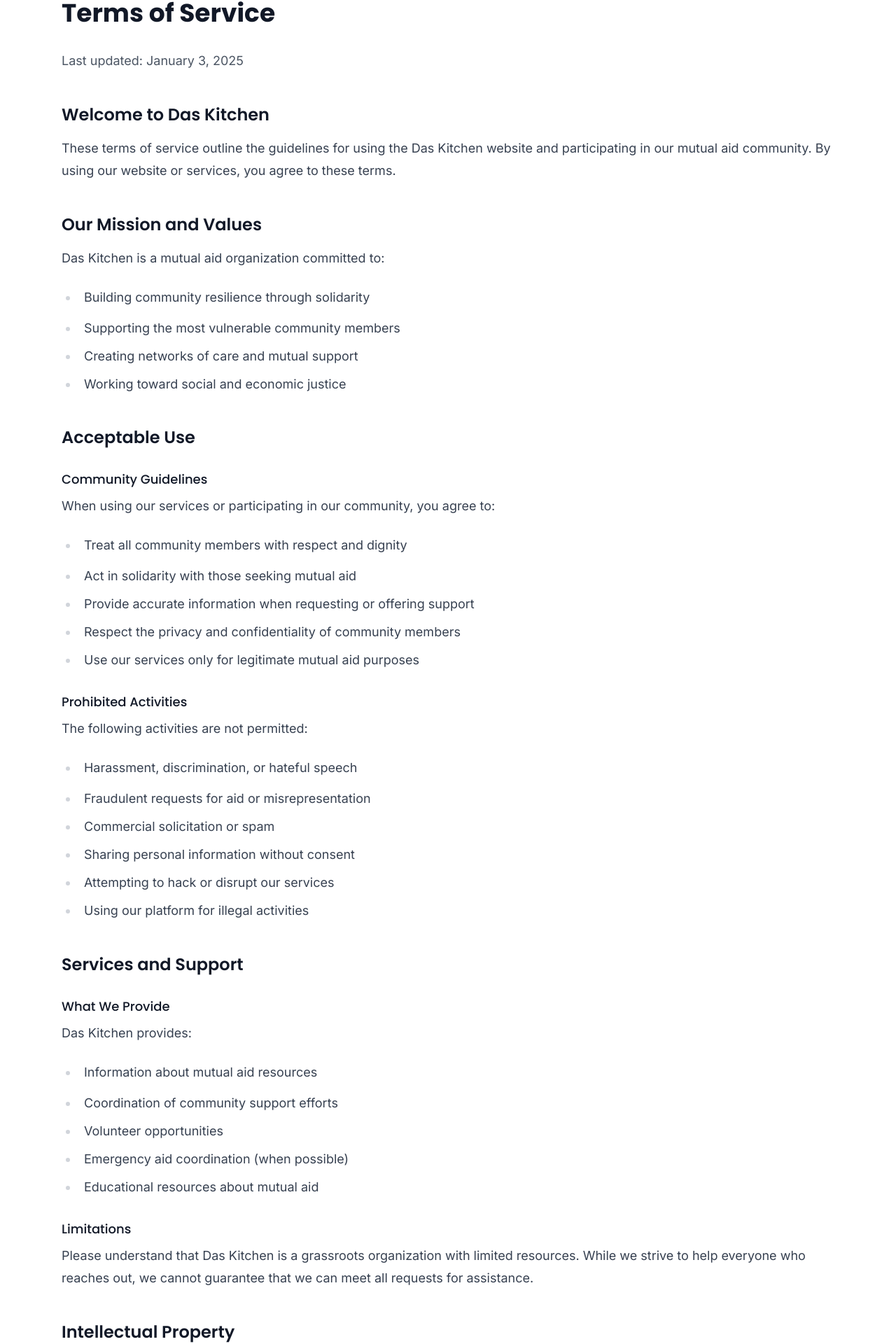
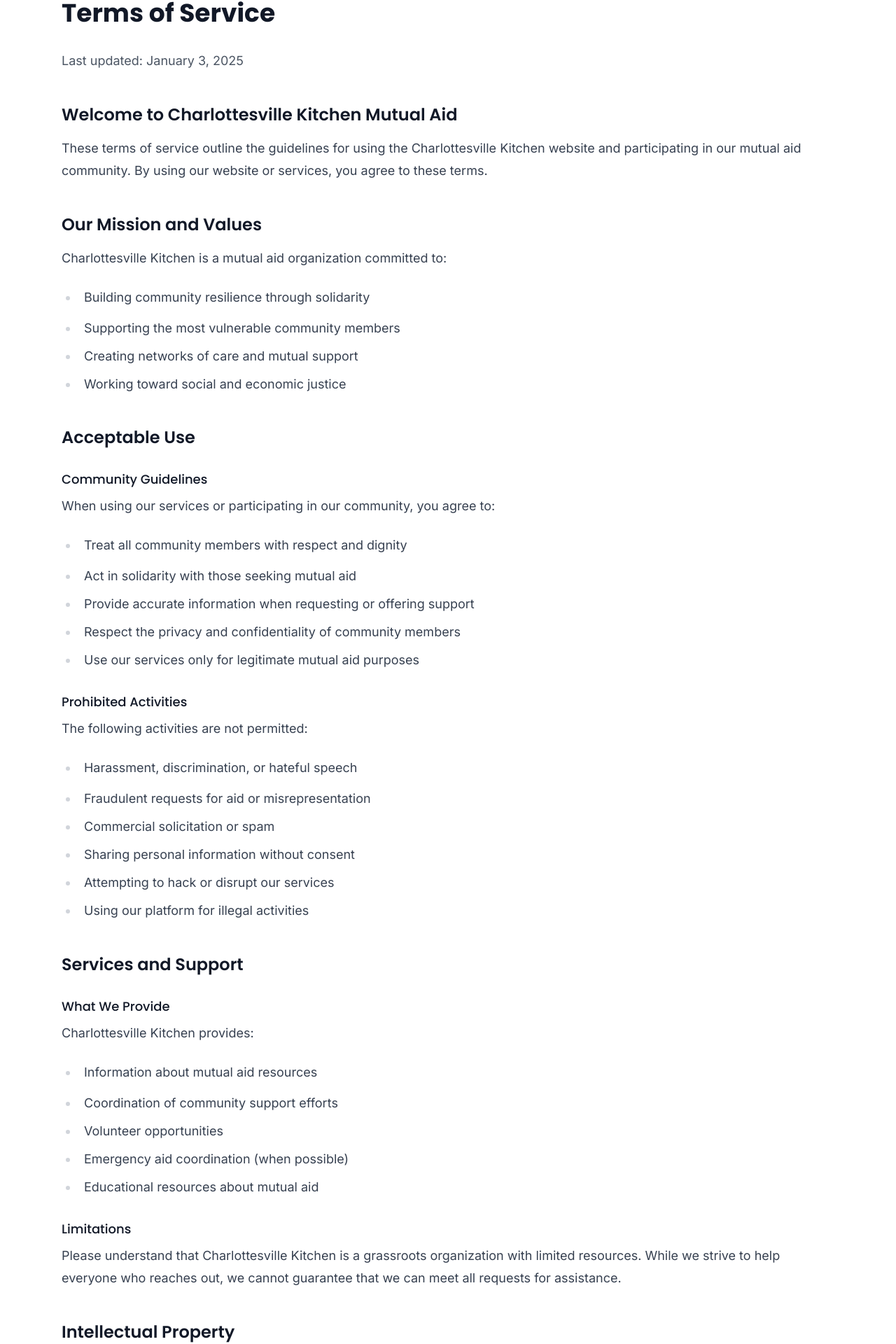
Before and after one commit to evanWh1te/cville-kitchen-website, a Next.js app in the folder frontend/: page /terms in a window 1280 px wide. Shown: the part 130-2050 px from the top of the page at 70% size. Built offline with nearby package versions, Linux system fonts and the light colour scheme.

Commit message:
updated project naming

```diff
--- a/frontend/src/app/privacy/page.tsx
+++ b/frontend/src/app/privacy/page.tsx
@@ -1,5 +1,5 @@
 /*
- * Das Kitchen - Mutual Aid Organization Website
+ * Charlottesville Kitchen - Mutual Aid Organization Website
  * Copyright (C) 2025 Evan White
  *
  * This program is free software: you can redistribute it and/or modify
@@ -21,8 +21,9 @@
 import type { Metadata } from 'next';
 
 export const metadata: Metadata = {
-    title: 'Privacy Policy - Das Kitchen',
-    description: 'Das Kitchen privacy policy and data protection information.'
+    title: 'Privacy Policy - Charlottesville Kitchen',
+    description:
+        'Charlottesville Kitchen privacy policy and data protection information.'
 };
 
 export default function PrivacyPage() {
@@ -37,7 +38,7 @@
                                 Privacy Policy
                             </h1>
                             <p className="text-gray-600 mb-8">
-                                Last updated: January 3, 2025
+                                Last updated: November 7, 2025
                             </p>
 
                             <div className="space-y-8">
@@ -46,14 +47,14 @@
                                         Our Commitment to Privacy
                                     </h2>
                                     <p className="text-gray-700 mb-4">
-                                        Das Kitchen is committed to protecting
-                                        your privacy and personal information.
-                                        As a mutual aid organization, we
-                                        understand the importance of trust and
-                                        confidentiality in our community
-                                        relationships. This policy explains how
-                                        we collect, use, and protect your
-                                        information.
+                                        Charlottesville Kitchen is committed to
+                                        protecting your privacy and personal
+                                        information. As a mutual aid
+                                        organization, we understand the
+                                        importance of trust and confidentiality
+                                        in our community relationships. This
+                                        policy explains how we collect, use, and
+                                        protect your information.
                                     </p>
                                 </section>
 
@@ -135,11 +136,11 @@
                                                 We Do Not Sell Your Data
                                             </h3>
                                             <p className="text-gray-700">
-                                                Das Kitchen will never sell,
-                                                trade, or rent your personal
-                                                information to third parties.
-                                                Your trust is fundamental to our
-                                                mission.
+                                                Charlottesville Kitchen will
+                                                never sell, trade, or rent your
+                                                personal information to third
+                                                parties. Your trust is
+                                                fundamental to our mission.
                                             </p>
                                         </div>
                                         <div>
@@ -261,9 +262,11 @@
                                     </p>
                                     <div className="bg-gray-50 p-4 rounded-lg">
                                         <p className="text-gray-700">
-                                            <strong>Das Kitchen</strong>
+                                            <strong>
+                                                Charlottesville Kitchen
+                                            </strong>
                                             <br />
-                                            Email: contact@daskitchen.org
+                                            Email: contact@cville.kitchen
                                             <br />
                                             Subject: Privacy Policy Inquiry
                                         </p>
--- a/frontend/src/app/terms/page.tsx
+++ b/frontend/src/app/terms/page.tsx
@@ -1,5 +1,5 @@
 /*
- * Das Kitchen - Mutual Aid Organization Website
+ * Charlottesville - Mutual Aid Organization Website
  * Copyright (C) 2025 Evan White
  *
  * This program is free software: you can redistribute it and/or modify
@@ -21,8 +21,9 @@
 import type { Metadata } from 'next';
 
 export const metadata: Metadata = {
-    title: 'Terms of Service - Das Kitchen',
-    description: 'Das Kitchen terms of service and usage guidelines.'
+    title: 'Terms of Service - Charlottesville Mutual Aid',
+    description:
+        'Charlottesville Mutual Aid terms of service and usage guidelines.'
 };
 
 export default function TermsPage() {
@@ -43,14 +44,16 @@
                             <div className="space-y-8">
                                 <section>
                                     <h2 className="text-2xl font-semibold text-gray-900 mb-4">
-                                        Welcome to Das Kitchen
+                                        Welcome to Charlottesville Kitchen
+                                        Mutual Aid
                                     </h2>
                                     <p className="text-gray-700 mb-4">
                                         These terms of service outline the
-                                        guidelines for using the Das Kitchen
-                                        website and participating in our mutual
-                                        aid community. By using our website or
-                                        services, you agree to these terms.
+                                        guidelines for using the Charlottesville
+                                        Kitchen website and participating in our
+                                        mutual aid community. By using our
+                                        website or services, you agree to these
+                                        terms.
                                     </p>
                                 </section>
 
@@ -59,8 +62,8 @@
                                         Our Mission and Values
                                     </h2>
                                     <p className="text-gray-700 mb-4">
-                                        Das Kitchen is a mutual aid organization
-                                        committed to:
+                                        Charlottesville Kitchen is a mutual aid
+                                        organization committed to:
                                     </p>
                                     <ul className="list-disc pl-6 text-gray-700 space-y-2">
                                         <li>
@@ -170,7 +173,8 @@
                                                 What We Provide
                                             </h3>
                                             <p className="text-gray-700 mb-3">
-                                                Das Kitchen provides:
+                                                Charlottesville Kitchen
+                                                provides:
                                             </p>
                                             <ul className="list-disc pl-6 text-gray-700 space-y-2">
                                                 <li>
@@ -197,14 +201,14 @@
                                                 Limitations
                                             </h3>
                                             <p className="text-gray-700">
-                                                Please understand that Das
-                                                Kitchen is a grassroots
-                                                organization with limited
-                                                resources. While we strive to
-                                                help everyone who reaches out,
-                                                we cannot guarantee that we can
-                                                meet all requests for
-                                                assistance.
+                                                Please understand that
+                                                Charlottesville Kitchen is a
+                                                grassroots organization with
+                                                limited resources. While we
+                                                strive to help everyone who
+                                                reaches out, we cannot guarantee
+                                                that we can meet all requests
+                                                for assistance.
                                             </p>
                                         </div>
                                     </div>
@@ -376,9 +380,11 @@
                                     </p>
                                     <div className="bg-gray-50 p-4 rounded-lg">
                                         <p className="text-gray-700">
-                                            <strong>Das Kitchen</strong>
+                                            <strong>
+                                                Charlottesville Kitchen
+                                            </strong>
                                             <br />
-                                            Email: contact@daskitchen.org
+                                            Email: contact@cville.kitchen
                                             <br />
                                             Subject: Terms of Service Inquiry
                                         </p>
@@ -387,11 +393,11 @@
 
                                 <section className="border-t pt-8">
                                     <p className="text-gray-600 text-sm">
-                                        By using Das Kitchen&apos;s services,
-                                        you acknowledge that you have read,
-                                        understood, and agree to be bound by
-                                        these Terms of Service and our Privacy
-                                        Policy.
+                                        By using Charlottesville Kitchen&apos;s
+                                        services, you acknowledge that you have
+                                        read, understood, and agree to be bound
+                                        by these Terms of Service and our
+                                        Privacy Policy.
                                     </p>
                                 </section>
                             </div>
```
